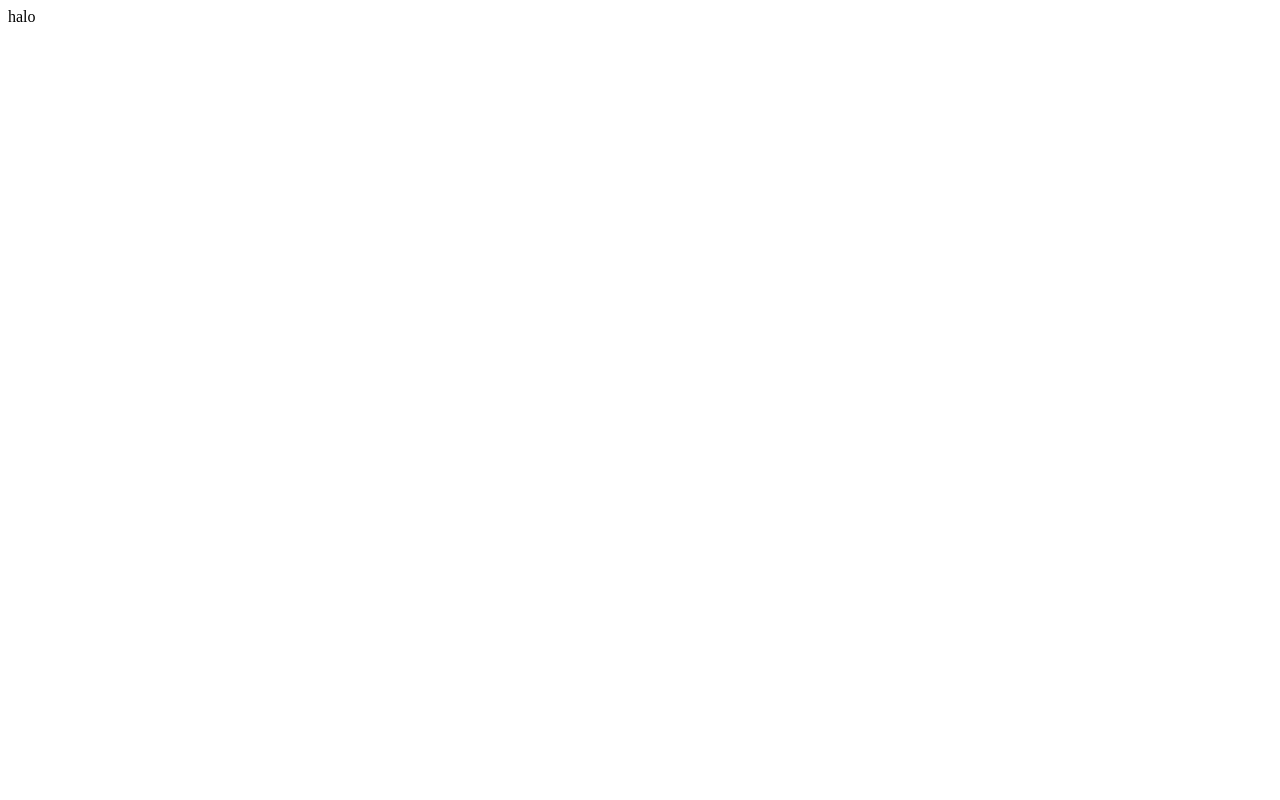
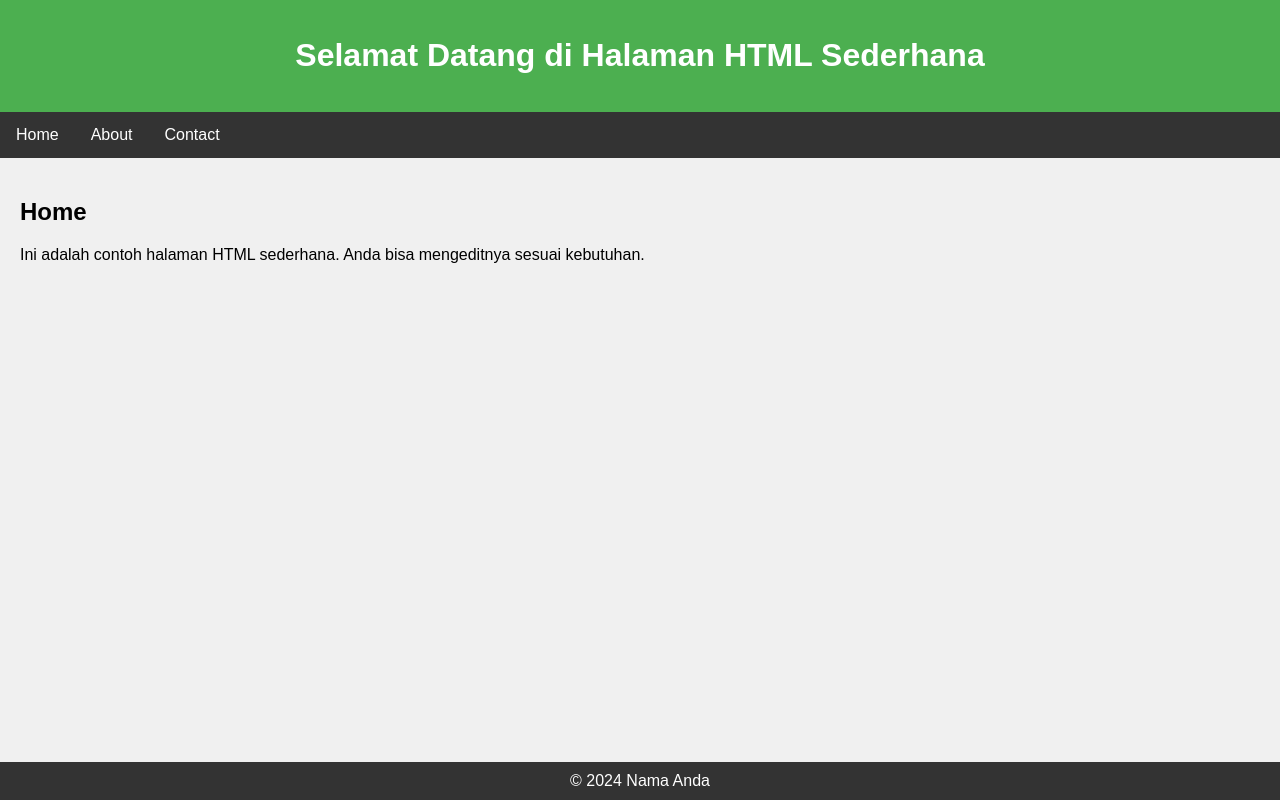
Before and after one commit to muhnune/kultura, a plain HTML site: page index.html in a window 1280 px wide. Drawn offline with Linux system fonts and the light colour scheme.

Commit message:
Update index.html

```diff
--- a/index.html
+++ b/index.html
@@ -1 +1,67 @@
-halo
+<!DOCTYPE html>
+<html lang="id">
+<head>
+    <meta charset="UTF-8">
+    <meta name="viewport" content="width=device-width, initial-scale=1.0">
+    <title>Halaman HTML Sederhana</title>
+    <style>
+        body {
+            font-family: Arial, sans-serif;
+            background-color: #f0f0f0;
+            margin: 0;
+            padding: 0;
+        }
+        header {
+            background-color: #4CAF50;
+            color: white;
+            text-align: center;
+            padding: 1em 0;
+        }
+        nav {
+            background-color: #333;
+            overflow: hidden;
+        }
+        nav a {
+            float: left;
+            display: block;
+            color: white;
+            text-align: center;
+            padding: 14px 16px;
+            text-decoration: none;
+        }
+        nav a:hover {
+            background-color: #ddd;
+            color: black;
+        }
+        main {
+            padding: 20px;
+        }
+        footer {
+            background-color: #333;
+            color: white;
+            text-align: center;
+            padding: 10px 0;
+            position: fixed;
+            bottom: 0;
+            width: 100%;
+        }
+    </style>
+</head>
+<body>
+    <header>
+        <h1>Selamat Datang di Halaman HTML Sederhana</h1>
+    </header>
+    <nav>
+        <a href="#home">Home</a>
+        <a href="#about">About</a>
+        <a href="#contact">Contact</a>
+    </nav>
+    <main>
+        <h2>Home</h2>
+        <p>Ini adalah contoh halaman HTML sederhana. Anda bisa mengeditnya sesuai kebutuhan.</p>
+    </main>
+    <footer>
+        &copy; 2024 Nama Anda
+    </footer>
+</body>
+</html>
```
